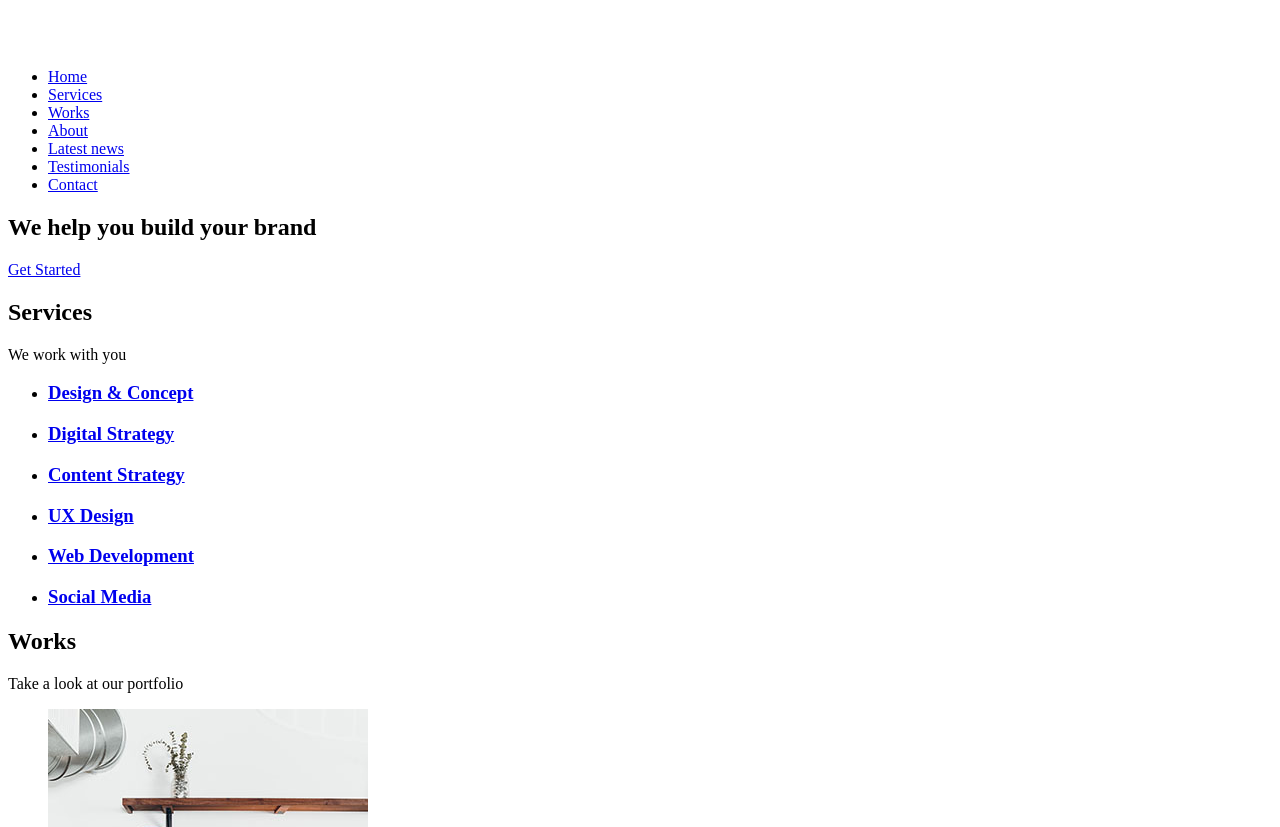
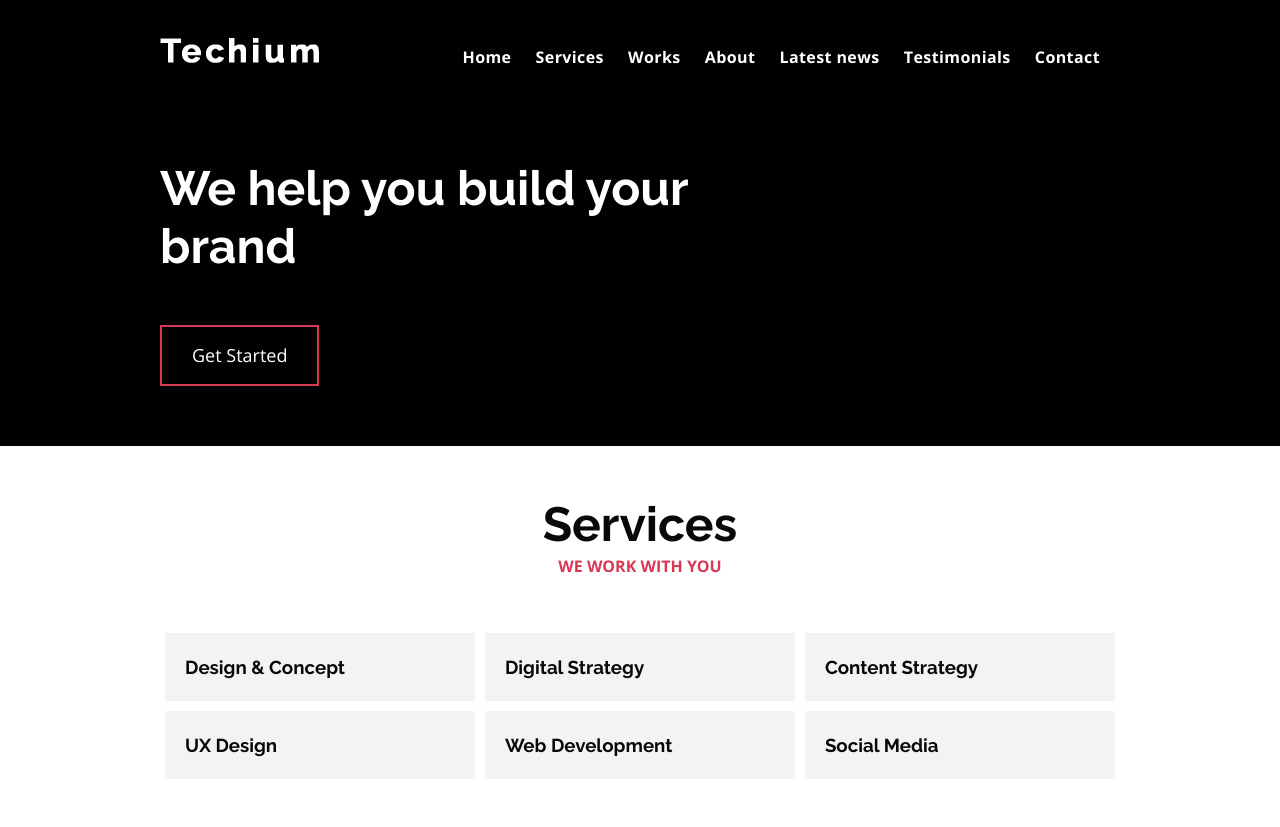
Before and after one commit to SoliraZ/holbertonschool-web_front_end, a plain HTML site: page flexbox/0-index.html in a window 1280 px wide. Shown: the top 827 px of the page. Drawn offline with nearby package versions, Linux system fonts and the light colour scheme; files whose address does not match are found by name.

Commit message:
Update stylesheet link in 0-index.html to reference 0-styles.css for improved organization.

```diff
--- a/flexbox/0-index.html
+++ b/flexbox/0-index.html
@@ -8,7 +8,7 @@
     <meta name="description" content="Description of the page less than 150 characters">
     <link rel="icon" type="image/png" href="images/favicon.jpg">
     <link href="https://fonts.googleapis.com/css?family=Open+Sans:400,700|Raleway:700&display=swap" rel="stylesheet">
-    <link rel='stylesheet' href='styles.css'>
+    <link rel='stylesheet' href='0-styles.css'>
 </head>
 
 <body>
```
